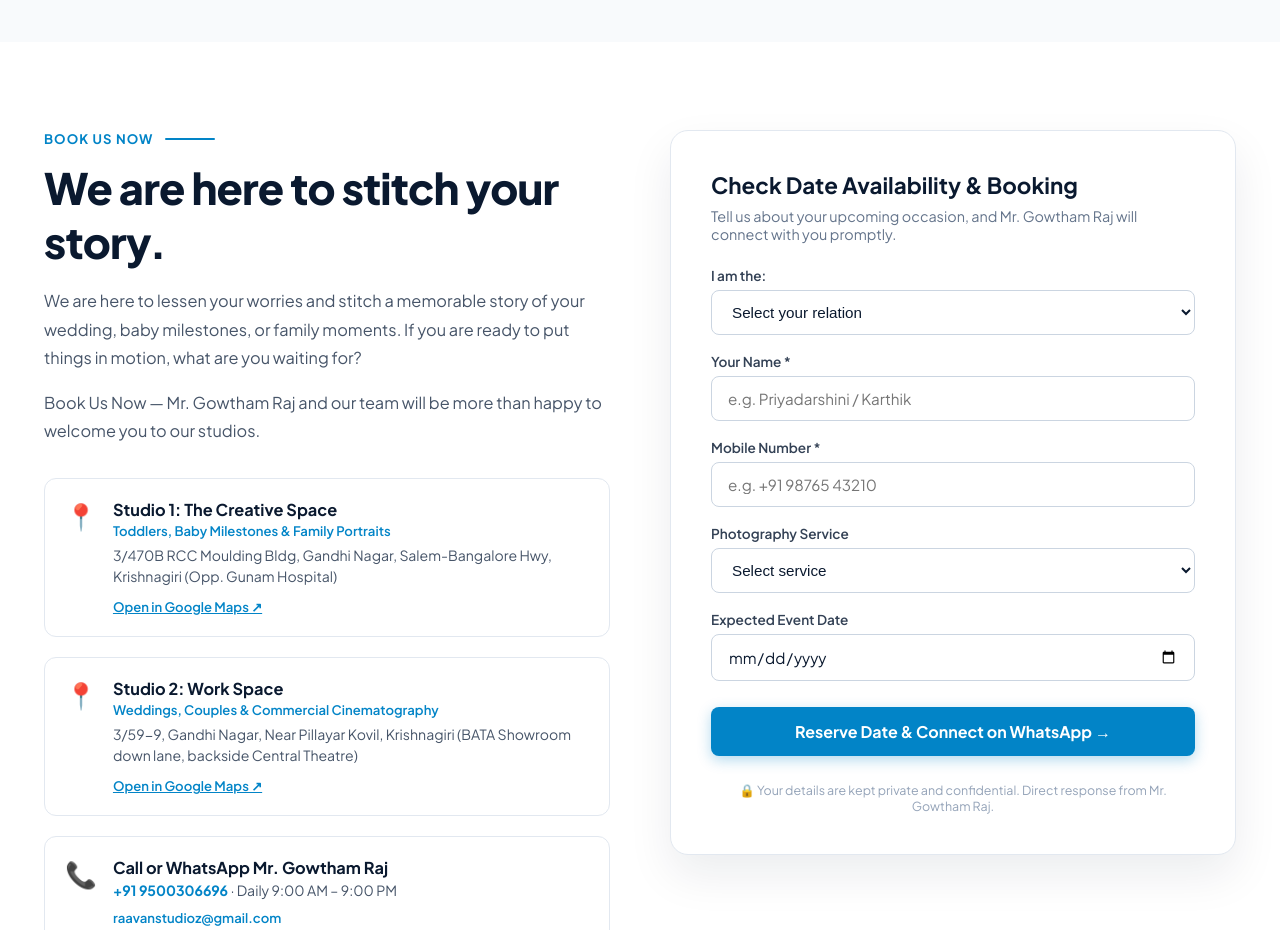
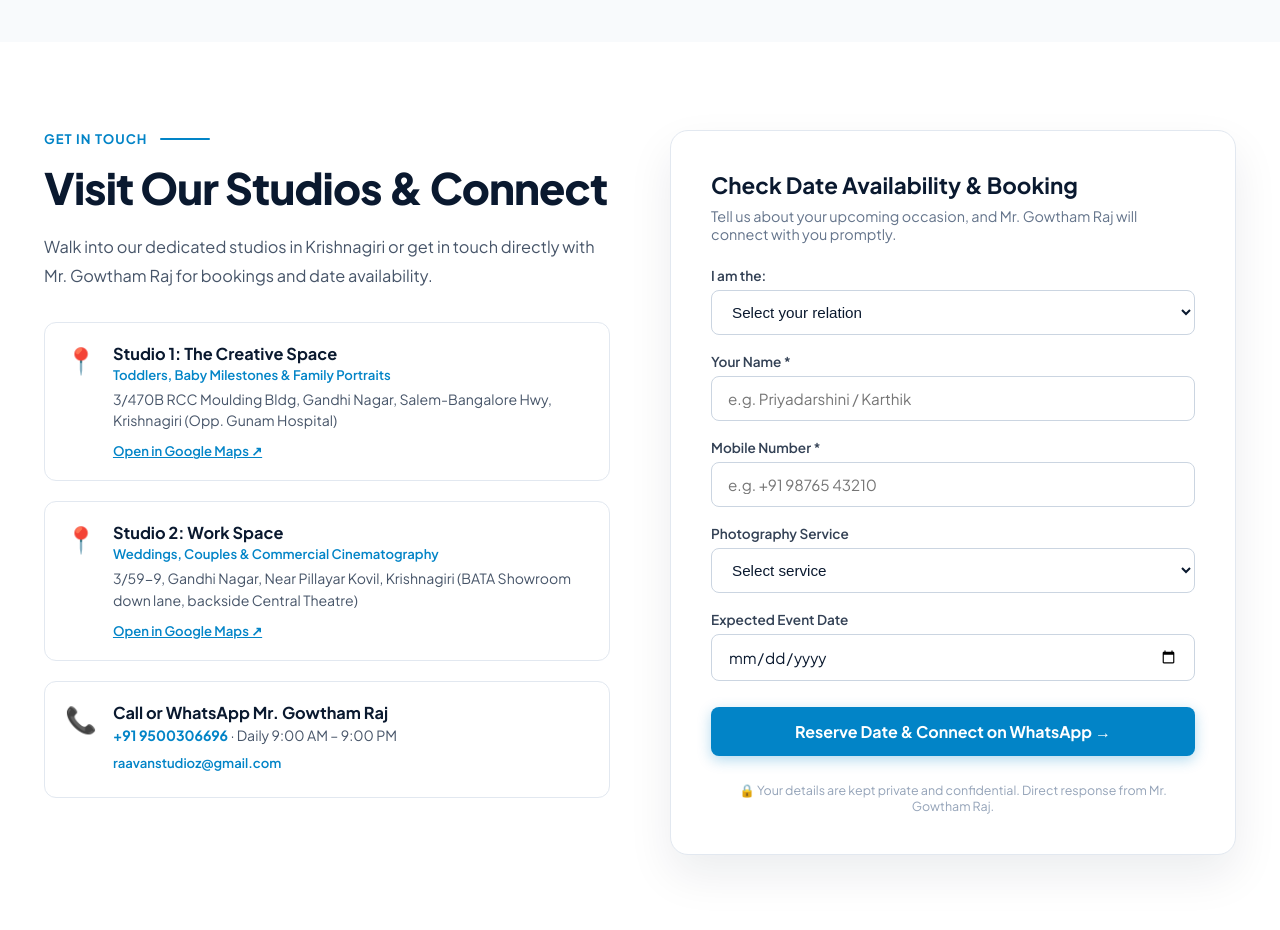
Before and after one commit to ramram128/raavan-public, a React (Vite) app in the folder frontend/: page / in a window 1280 px wide. Shown: the part 6020-6950 px from the top of the page. Built offline with nearby package versions, Linux system fonts and the light colour scheme; a web font is replaced by a local one.

Commit message:
refactor: remove unnecessary story paragraphs from contact/booking section

```diff
--- a/frontend/src/pages/HomePage.jsx
+++ b/frontend/src/pages/HomePage.jsx
@@ -758,17 +758,14 @@ export default function HomePage({ onNavigate }) {
             {/* Left: Studio Locations & Direct Reach */}
             <div className="inc-book-info-col">
               <div className="inc-section-label-row">
-                <span className="inc-label-text">Book Us Now</span>
+                <span className="inc-label-text">GET IN TOUCH</span>
                 <div className="inc-line" />
               </div>
 
-              <h2 className="inc-heading-1">We are here to stitch your story.</h2>
+              <h2 className="inc-heading-1">Visit Our Studios &amp; Connect</h2>
 
-              <p className="inc-paragraph">
-                We are here to lessen your worries and stitch a memorable story of your wedding, baby milestones, or family moments. If you are ready to put things in motion, what are you waiting for?
-              </p>
-              <p className="inc-paragraph">
-                Book Us Now — Mr. Gowtham Raj and our team will be more than happy to welcome you to our studios.
+              <p className="inc-paragraph" style={{ marginBottom: "24px" }}>
+                Walk into our dedicated studios in Krishnagiri or get in touch directly with Mr. Gowtham Raj for bookings and date availability.
               </p>
 
               {/* Dual Krishnagiri Studios */}
```
